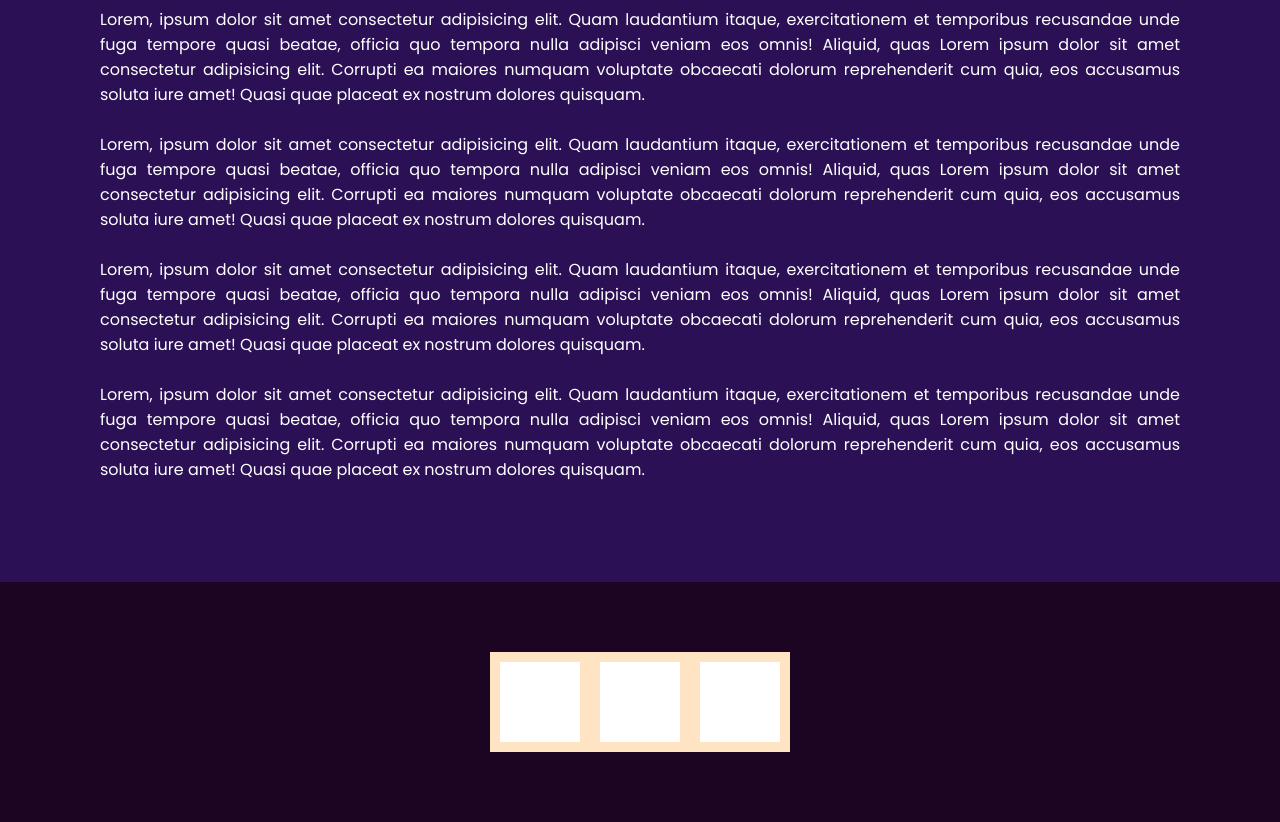
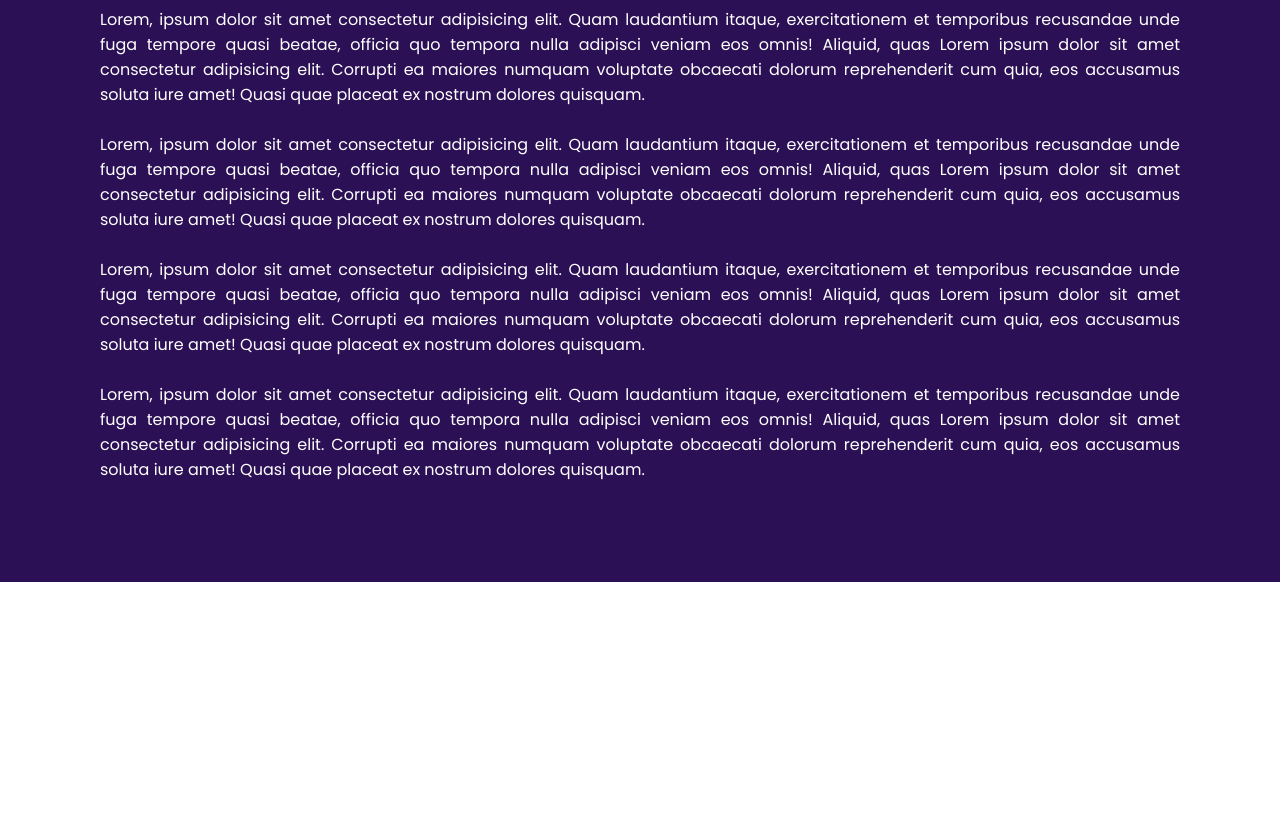
Before and after one commit to marcelopirro/Parallax-Scrolling-Website, a plain HTML site: page index.html in a window 1280 px wide. Shown: the part 988-1810 px from the top of the page. After the commit the page ends 1570 px from the top, so only its background shows below. Drawn offline with Linux system fonts and the light colour scheme.

Commit message:
final version

```diff
--- a/index.html
+++ b/index.html
@@ -72,11 +72,4 @@
             })
         </script>
     </body>
-    <footer>
-        <div id="container">
-            <div class="list"></div>
-            <div class="list"></div>
-            <div class="list"></div>
-        </div>
-    </footer>
 </html>
--- a/style.css
+++ b/style.css
@@ -163,25 +163,3 @@ body::-webkit-scrollbar-thumb {
 body::-webkit-scrollbar-thumb:hover {
     background: gray;
   }
-
-footer{
-    width: 100%;
-    height: 15em;
-    background-color: var(--azul-maisescuro);
-    display: flex;
-    align-items: center;
-    justify-content: center;
-
-}
-#container{
-    background-color: bisque;
-
-}
-
-.list{
-    background-color: #fff;
-    height: 5em;
-    width: 5em;
-    float: right;
-    margin: 10px;
-}
```
Also changed, not shown: images/images/Image Source _ Attribution.txt, 1 other file.
